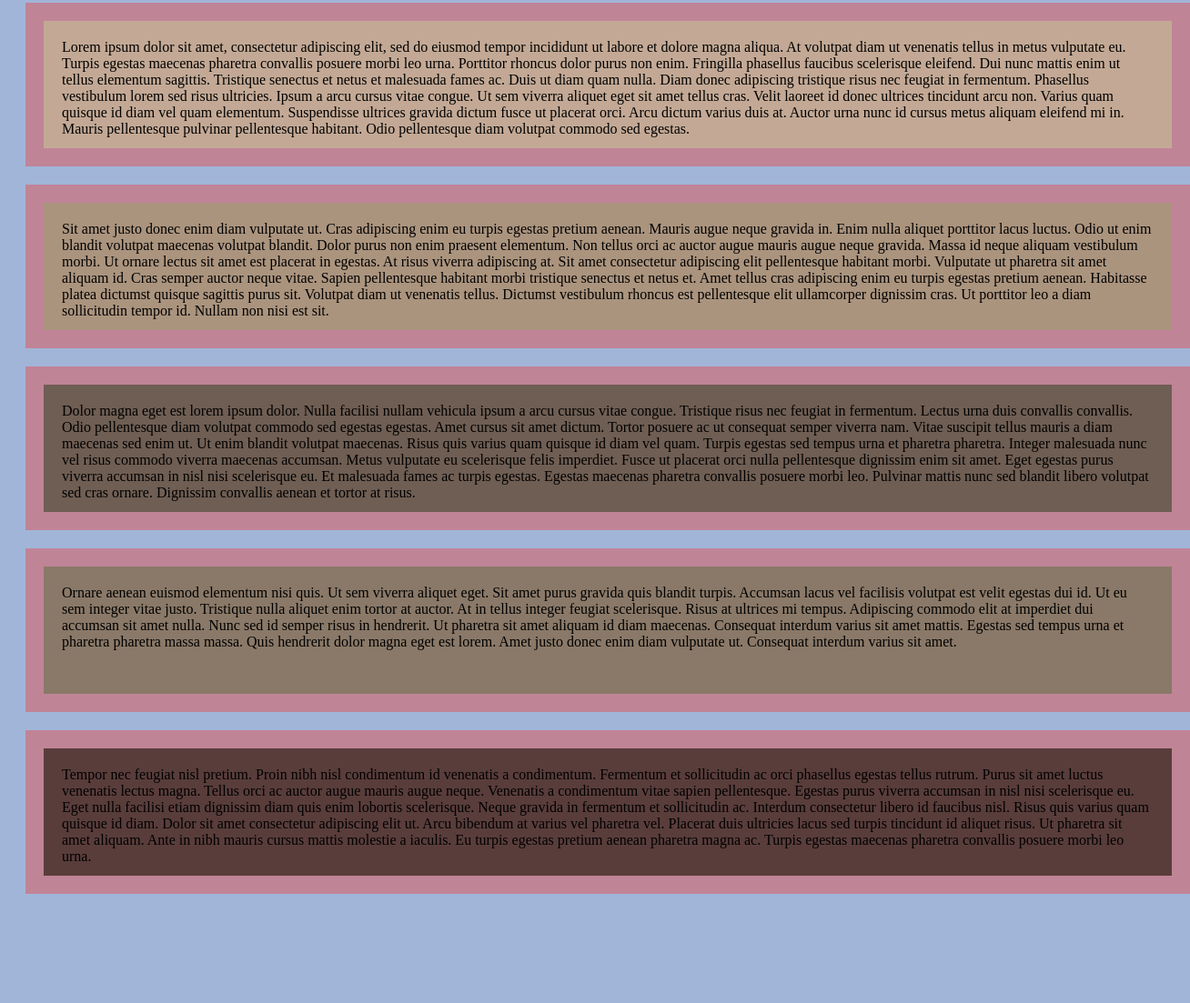
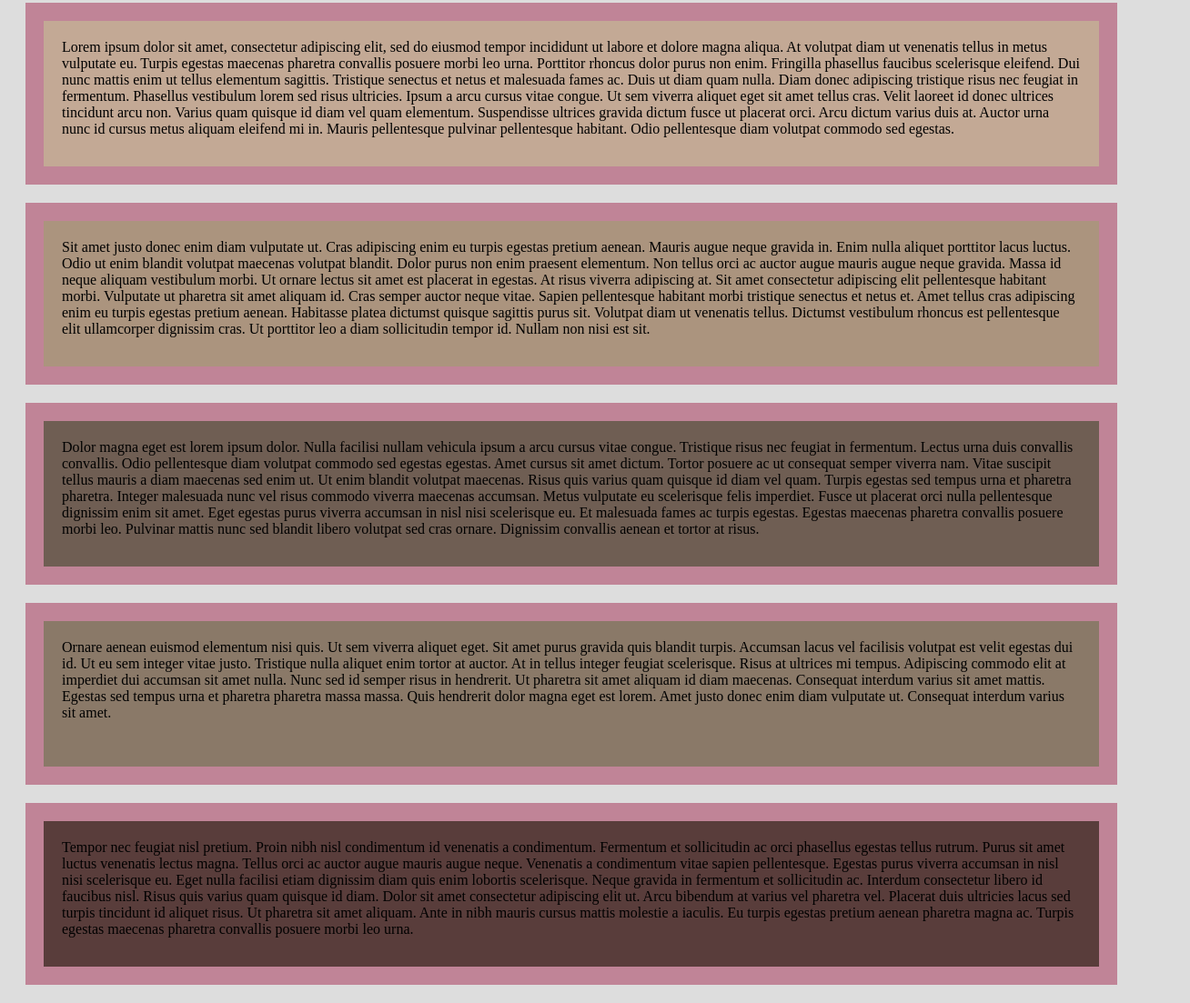
Before and after one commit to agaffoor-dev/better_css_usage, a plain HTML site: page index.html in a window 1280 px wide. Shown: the part 17-1120 px from the top of the page at 91% size, 1308 px wide, since content can reach past the window. Before the commit the page ends 1020 px from the top, so only its background shows below. Drawn offline with Linux system fonts and the light colour scheme.

Commit message:
Better use of classes.
Instead of adding styles individually for each paragraph, common styles
were used as a single declaration block in css.

```diff
--- a/index.html
+++ b/index.html
@@ -6,14 +6,16 @@
     <title>Better Positioned HTML Elements</title>
   </head>
   <body>
-    <p class="first">Lorem ipsum dolor sit amet, consectetur adipiscing elit, sed do eiusmod tempor incididunt ut labore et dolore magna aliqua. At volutpat diam ut venenatis tellus in metus vulputate eu. Turpis egestas maecenas pharetra convallis posuere morbi leo urna. Porttitor rhoncus dolor purus non enim. Fringilla phasellus faucibus scelerisque eleifend. Dui nunc mattis enim ut tellus elementum sagittis. Tristique senectus et netus et malesuada fames ac. Duis ut diam quam nulla. Diam donec adipiscing tristique risus nec feugiat in fermentum. Phasellus vestibulum lorem sed risus ultricies. Ipsum a arcu cursus vitae congue. Ut sem viverra aliquet eget sit amet tellus cras. Velit laoreet id donec ultrices tincidunt arcu non. Varius quam quisque id diam vel quam elementum. Suspendisse ultrices gravida dictum fusce ut placerat orci. Arcu dictum varius duis at. Auctor urna nunc id cursus metus aliquam eleifend mi in. Mauris pellentesque pulvinar pellentesque habitant. Odio pellentesque diam volutpat commodo sed egestas.</p>
+    <div class="box">
+    <p class="first sample">Lorem ipsum dolor sit amet, consectetur adipiscing elit, sed do eiusmod tempor incididunt ut labore et dolore magna aliqua. At volutpat diam ut venenatis tellus in metus vulputate eu. Turpis egestas maecenas pharetra convallis posuere morbi leo urna. Porttitor rhoncus dolor purus non enim. Fringilla phasellus faucibus scelerisque eleifend. Dui nunc mattis enim ut tellus elementum sagittis. Tristique senectus et netus et malesuada fames ac. Duis ut diam quam nulla. Diam donec adipiscing tristique risus nec feugiat in fermentum. Phasellus vestibulum lorem sed risus ultricies. Ipsum a arcu cursus vitae congue. Ut sem viverra aliquet eget sit amet tellus cras. Velit laoreet id donec ultrices tincidunt arcu non. Varius quam quisque id diam vel quam elementum. Suspendisse ultrices gravida dictum fusce ut placerat orci. Arcu dictum varius duis at. Auctor urna nunc id cursus metus aliquam eleifend mi in. Mauris pellentesque pulvinar pellentesque habitant. Odio pellentesque diam volutpat commodo sed egestas.</p>
 
-    <p class="second">Sit amet justo donec enim diam vulputate ut. Cras adipiscing enim eu turpis egestas pretium aenean. Mauris augue neque gravida in. Enim nulla aliquet porttitor lacus luctus. Odio ut enim blandit volutpat maecenas volutpat blandit. Dolor purus non enim praesent elementum. Non tellus orci ac auctor augue mauris augue neque gravida. Massa id neque aliquam vestibulum morbi. Ut ornare lectus sit amet est placerat in egestas. At risus viverra adipiscing at. Sit amet consectetur adipiscing elit pellentesque habitant morbi. Vulputate ut pharetra sit amet aliquam id. Cras semper auctor neque vitae. Sapien pellentesque habitant morbi tristique senectus et netus et. Amet tellus cras adipiscing enim eu turpis egestas pretium aenean. Habitasse platea dictumst quisque sagittis purus sit. Volutpat diam ut venenatis tellus. Dictumst vestibulum rhoncus est pellentesque elit ullamcorper dignissim cras. Ut porttitor leo a diam sollicitudin tempor id. Nullam non nisi est sit.</p>
+    <p class="second sample">Sit amet justo donec enim diam vulputate ut. Cras adipiscing enim eu turpis egestas pretium aenean. Mauris augue neque gravida in. Enim nulla aliquet porttitor lacus luctus. Odio ut enim blandit volutpat maecenas volutpat blandit. Dolor purus non enim praesent elementum. Non tellus orci ac auctor augue mauris augue neque gravida. Massa id neque aliquam vestibulum morbi. Ut ornare lectus sit amet est placerat in egestas. At risus viverra adipiscing at. Sit amet consectetur adipiscing elit pellentesque habitant morbi. Vulputate ut pharetra sit amet aliquam id. Cras semper auctor neque vitae. Sapien pellentesque habitant morbi tristique senectus et netus et. Amet tellus cras adipiscing enim eu turpis egestas pretium aenean. Habitasse platea dictumst quisque sagittis purus sit. Volutpat diam ut venenatis tellus. Dictumst vestibulum rhoncus est pellentesque elit ullamcorper dignissim cras. Ut porttitor leo a diam sollicitudin tempor id. Nullam non nisi est sit.</p>
 
-    <p class="third">Dolor magna eget est lorem ipsum dolor. Nulla facilisi nullam vehicula ipsum a arcu cursus vitae congue. Tristique risus nec feugiat in fermentum. Lectus urna duis convallis convallis. Odio pellentesque diam volutpat commodo sed egestas egestas. Amet cursus sit amet dictum. Tortor posuere ac ut consequat semper viverra nam. Vitae suscipit tellus mauris a diam maecenas sed enim ut. Ut enim blandit volutpat maecenas. Risus quis varius quam quisque id diam vel quam. Turpis egestas sed tempus urna et pharetra pharetra. Integer malesuada nunc vel risus commodo viverra maecenas accumsan. Metus vulputate eu scelerisque felis imperdiet. Fusce ut placerat orci nulla pellentesque dignissim enim sit amet. Eget egestas purus viverra accumsan in nisl nisi scelerisque eu. Et malesuada fames ac turpis egestas. Egestas maecenas pharetra convallis posuere morbi leo. Pulvinar mattis nunc sed blandit libero volutpat sed cras ornare. Dignissim convallis aenean et tortor at risus.</p>
+    <p class="third sample">Dolor magna eget est lorem ipsum dolor. Nulla facilisi nullam vehicula ipsum a arcu cursus vitae congue. Tristique risus nec feugiat in fermentum. Lectus urna duis convallis convallis. Odio pellentesque diam volutpat commodo sed egestas egestas. Amet cursus sit amet dictum. Tortor posuere ac ut consequat semper viverra nam. Vitae suscipit tellus mauris a diam maecenas sed enim ut. Ut enim blandit volutpat maecenas. Risus quis varius quam quisque id diam vel quam. Turpis egestas sed tempus urna et pharetra pharetra. Integer malesuada nunc vel risus commodo viverra maecenas accumsan. Metus vulputate eu scelerisque felis imperdiet. Fusce ut placerat orci nulla pellentesque dignissim enim sit amet. Eget egestas purus viverra accumsan in nisl nisi scelerisque eu. Et malesuada fames ac turpis egestas. Egestas maecenas pharetra convallis posuere morbi leo. Pulvinar mattis nunc sed blandit libero volutpat sed cras ornare. Dignissim convallis aenean et tortor at risus.</p>
 
-    <p class="fourth">Ornare aenean euismod elementum nisi quis. Ut sem viverra aliquet eget. Sit amet purus gravida quis blandit turpis. Accumsan lacus vel facilisis volutpat est velit egestas dui id. Ut eu sem integer vitae justo. Tristique nulla aliquet enim tortor at auctor. At in tellus integer feugiat scelerisque. Risus at ultrices mi tempus. Adipiscing commodo elit at imperdiet dui accumsan sit amet nulla. Nunc sed id semper risus in hendrerit. Ut pharetra sit amet aliquam id diam maecenas. Consequat interdum varius sit amet mattis. Egestas sed tempus urna et pharetra pharetra massa massa. Quis hendrerit dolor magna eget est lorem. Amet justo donec enim diam vulputate ut. Consequat interdum varius sit amet.</p>
+    <p class="fourth sample">Ornare aenean euismod elementum nisi quis. Ut sem viverra aliquet eget. Sit amet purus gravida quis blandit turpis. Accumsan lacus vel facilisis volutpat est velit egestas dui id. Ut eu sem integer vitae justo. Tristique nulla aliquet enim tortor at auctor. At in tellus integer feugiat scelerisque. Risus at ultrices mi tempus. Adipiscing commodo elit at imperdiet dui accumsan sit amet nulla. Nunc sed id semper risus in hendrerit. Ut pharetra sit amet aliquam id diam maecenas. Consequat interdum varius sit amet mattis. Egestas sed tempus urna et pharetra pharetra massa massa. Quis hendrerit dolor magna eget est lorem. Amet justo donec enim diam vulputate ut. Consequat interdum varius sit amet.</p>
 
-    <p class="fifth">Tempor nec feugiat nisl pretium. Proin nibh nisl condimentum id venenatis a condimentum. Fermentum et sollicitudin ac orci phasellus egestas tellus rutrum. Purus sit amet luctus venenatis lectus magna. Tellus orci ac auctor augue mauris augue neque. Venenatis a condimentum vitae sapien pellentesque. Egestas purus viverra accumsan in nisl nisi scelerisque eu. Eget nulla facilisi etiam dignissim diam quis enim lobortis scelerisque. Neque gravida in fermentum et sollicitudin ac. Interdum consectetur libero id faucibus nisl. Risus quis varius quam quisque id diam. Dolor sit amet consectetur adipiscing elit ut. Arcu bibendum at varius vel pharetra vel. Placerat duis ultricies lacus sed turpis tincidunt id aliquet risus. Ut pharetra sit amet aliquam. Ante in nibh mauris cursus mattis molestie a iaculis. Eu turpis egestas pretium aenean pharetra magna ac. Turpis egestas maecenas pharetra convallis posuere morbi leo urna.</p>
+    <p class="fifth sample">Tempor nec feugiat nisl pretium. Proin nibh nisl condimentum id venenatis a condimentum. Fermentum et sollicitudin ac orci phasellus egestas tellus rutrum. Purus sit amet luctus venenatis lectus magna. Tellus orci ac auctor augue mauris augue neque. Venenatis a condimentum vitae sapien pellentesque. Egestas purus viverra accumsan in nisl nisi scelerisque eu. Eget nulla facilisi etiam dignissim diam quis enim lobortis scelerisque. Neque gravida in fermentum et sollicitudin ac. Interdum consectetur libero id faucibus nisl. Risus quis varius quam quisque id diam. Dolor sit amet consectetur adipiscing elit ut. Arcu bibendum at varius vel pharetra vel. Placerat duis ultricies lacus sed turpis tincidunt id aliquet risus. Ut pharetra sit amet aliquam. Ante in nibh mauris cursus mattis molestie a iaculis. Eu turpis egestas pretium aenean pharetra magna ac. Turpis egestas maecenas pharetra convallis posuere morbi leo urna.</p>
+    </div>
   </body>
 </html>
--- a/styles.css
+++ b/styles.css
@@ -1,48 +1,40 @@
-body {
-  background-color: #A1B5D8;
+html {
+  box-sizing: border-box;
 }
 
-.first {
-  background-color: #C3A995;
+* {
+  box-sizing: inherit;
+}
+
+body {
+  background-color: #ddd;
+  font-family: serif;
+}
+
+.sample {
   padding: 20px;
-  height: 100px;
+  height: 200px;
   width: 1200px;
   border: 20px solid #C08497;
   margin: 20px;
 }
 
+.first {
+  background-color: #C3A995;
+}
+
 .second {
   background-color: #AB947E;
-  padding: 20px;
-  height: 100px;
-  width: 1200px;
-  border: 20px solid #C08497;
-  margin: 20px;
 }
 
 .third {
   background-color: #6F5E53;
-  padding: 20px;
-  height: 100px;
-  width: 1200px;
-  border: 20px solid #C08497;
-  margin: 20px;
 }
 
 .fourth {
   background-color: #8A7968;
-  padding: 20px;
-  height: 100px;
-  width: 1200px;
-  border: 20px solid #C08497;
-  margin: 20px;
 }
 
 .fifth {
   background-color: #593D3B;
-  padding: 20px;
-  height: 100px;
-  width: 1200px;
-  border: 20px solid #C08497;
-  margin: 20px;
 }
```
